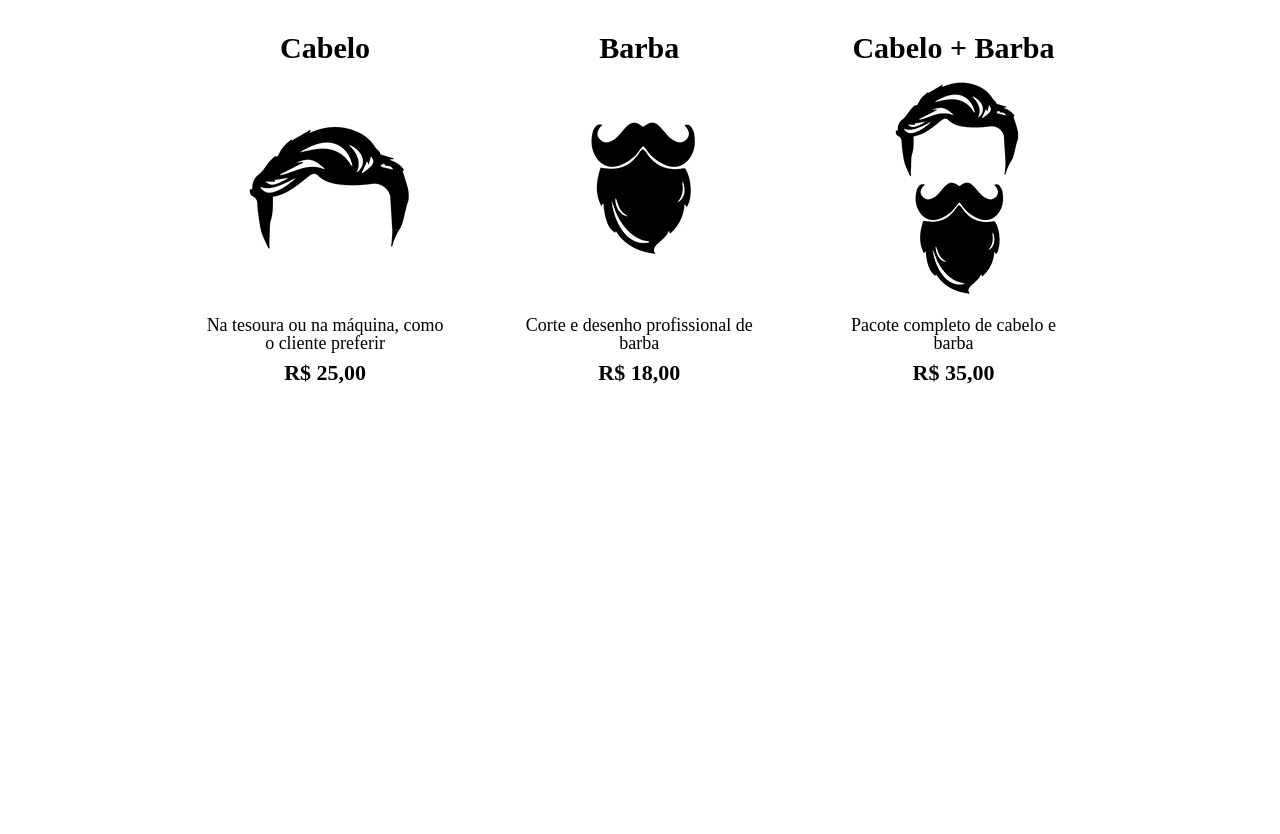
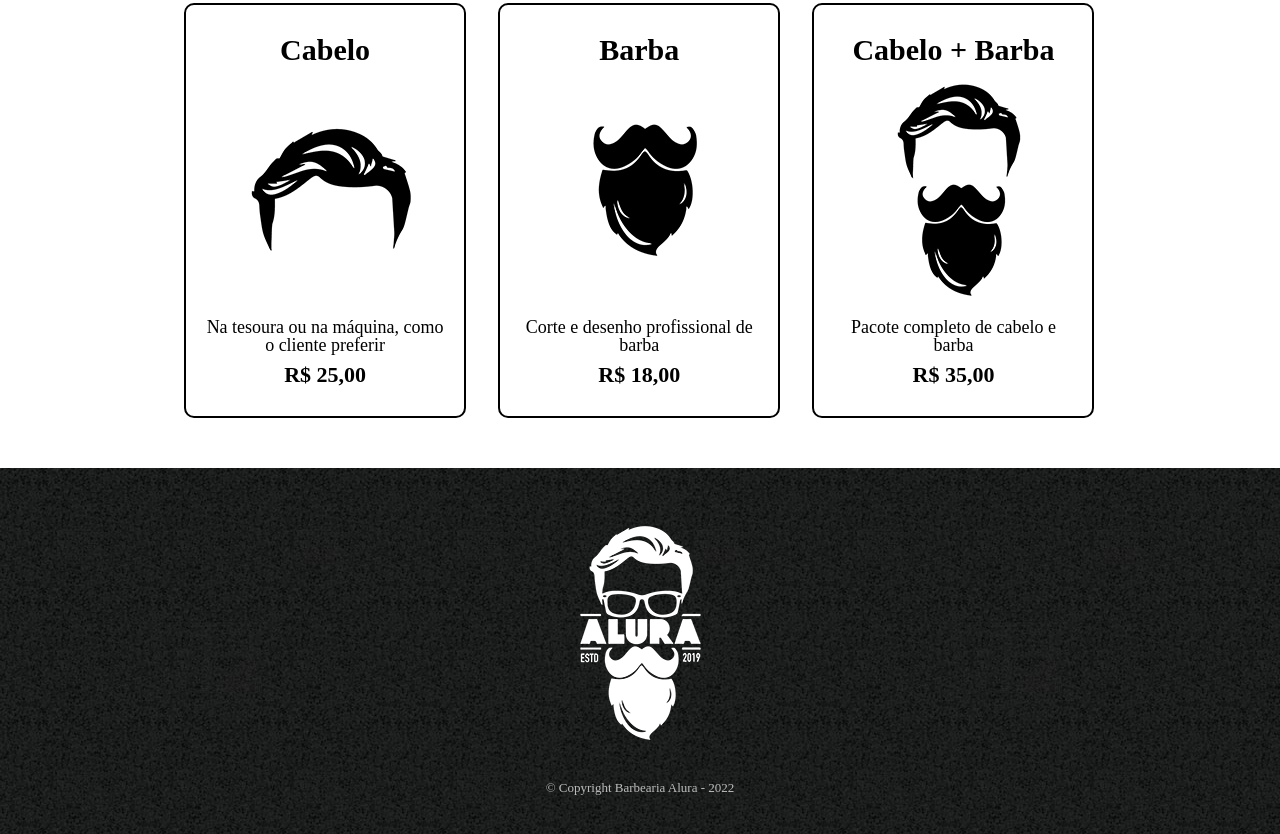
Before and after one commit to devalefflira/projeto-barbearia-alura, a plain HTML site: page produtos.html in a window 1280 px wide. Shown: the part 340-1174 px from the top of the page. Before the commit the page ends 804 px from the top, so only its background shows below. Drawn offline with Linux system fonts and the light colour scheme.

Commit message:
Conclusão da página produtos.html

```diff
--- a/assets/css/produtos.css
+++ b/assets/css/produtos.css
@@ -28,6 +28,11 @@ nav a {
   text-decoration: none;
 }
 
+nav a:hover {
+  color: #c78c19;
+  text-decoration: underline;
+}
+
 .produtos {
   width: 940px;
   margin: 0 auto;
@@ -42,6 +47,21 @@ nav a {
   margin: 0 1.5%;
   padding: 30px 20px;
   box-sizing: border-box;
+  border: 2px solid #000000;
+  border-radius: 10px;
+}
+
+.produtos li:hover {
+  border-color: #c78c19;
+  cursor: pointer;
+}
+
+.produtos li:active {
+  border-color: #088c19;
+}
+
+.produtos li:hover h2 {
+  font-size: 32px;
 }
 
 .produtos h2 {
@@ -58,3 +78,15 @@ nav a {
   font-weight: bold;
   margin-top: 10px;
 }
+
+footer {
+  text-align: center;
+  background: url('/assets/images/footer/bg.jpg');
+  padding: 40px;
+}
+
+.copyright {
+  color: #bbbbbb;
+  font-size: 13px;
+  margin-top: 20px;
+}
--- a/produtos.html
+++ b/produtos.html
@@ -25,7 +25,9 @@
         <li>
           <h2>Cabelo</h2>
           <img src="/assets/images/product/cabelo.jpg" />
-          <p class="produto-descricao">Na tesoura ou na máquina, como o cliente preferir</p>
+          <p class="produto-descricao">
+            Na tesoura ou na máquina, como o cliente preferir
+          </p>
           <p class="produto-preco">R$ 25,00</p>
         </li>
         <li>
@@ -42,5 +44,9 @@
         </li>
       </ul>
     </main>
+    <footer>
+      <img src="/assets/images/footer/logo-branco.png" />
+      <p class="copyright">&copy; Copyright Barbearia Alura - 2022</p>
+    </footer>
   </body>
 </html>
```
Also changed, not shown: assets/images/footer/bg.jpg (renamed from assets/images/product/bg.jpg), assets/images/footer/logo-branco.png (renamed from assets/images/product/logo-branco.png).
